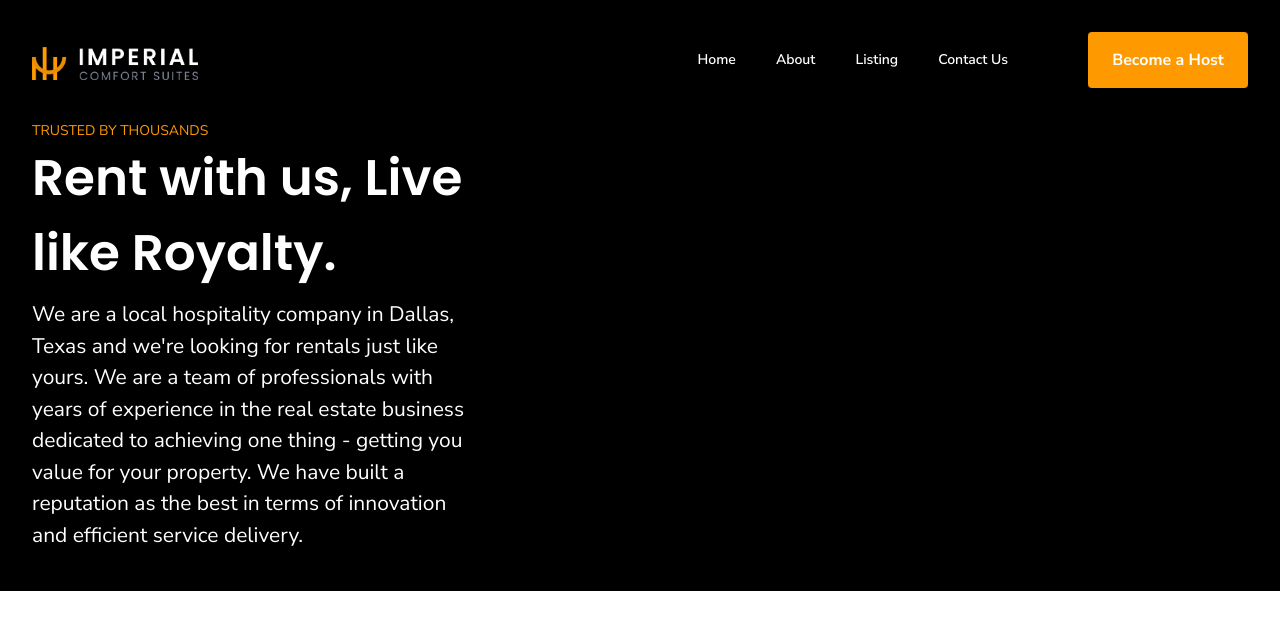
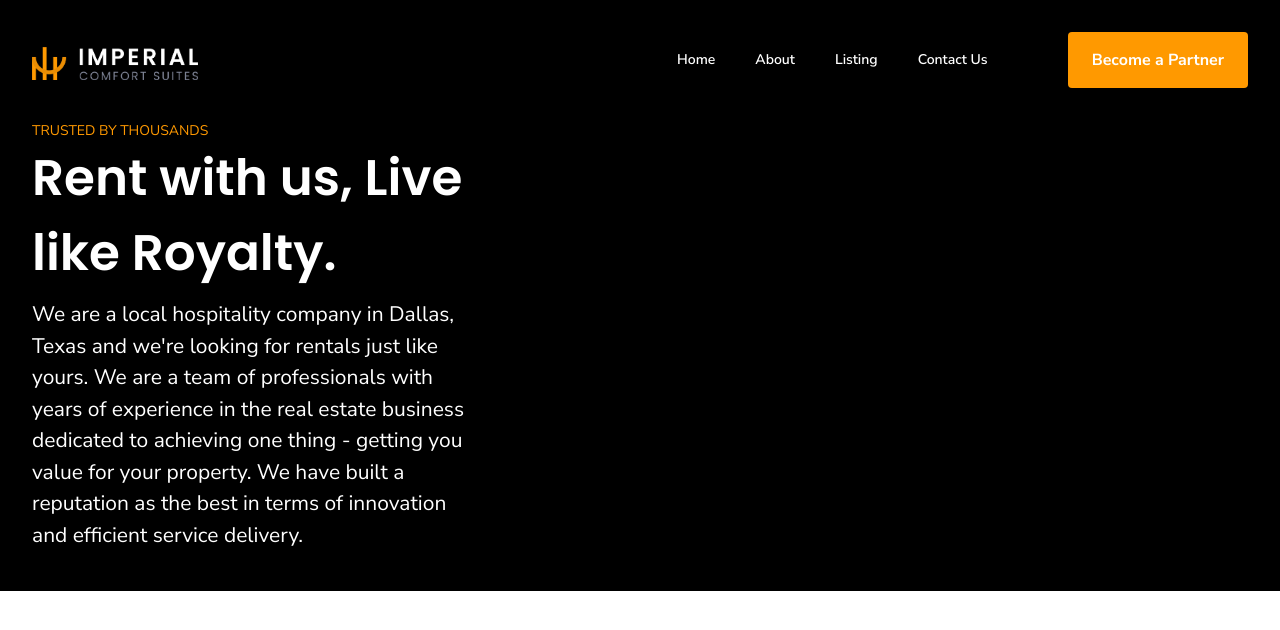
Before and after one commit to joelebukatobi/imperial-comfort-suites, a Next.js app in the folder frontend/: page /about in a window 1280 px wide. Shown: the top 630 px of the page. Built offline with nearby package versions, Linux system fonts and the light colour scheme; grey boxes are pictures that could not be loaded.

Commit message:
Updated navbar button

```diff
--- a/frontend/src/components/global/layouts/Navbar.js
+++ b/frontend/src/components/global/layouts/Navbar.js
@@ -69,7 +69,7 @@ export default function Navbar() {
               </li>
             </Link>
           </ul>
-          <Button onClick={toggleHost}>Become a Host</Button>
+          <Button onClick={toggleHost}>Become a Partner</Button>
         </div>
       </nav>
 
```
